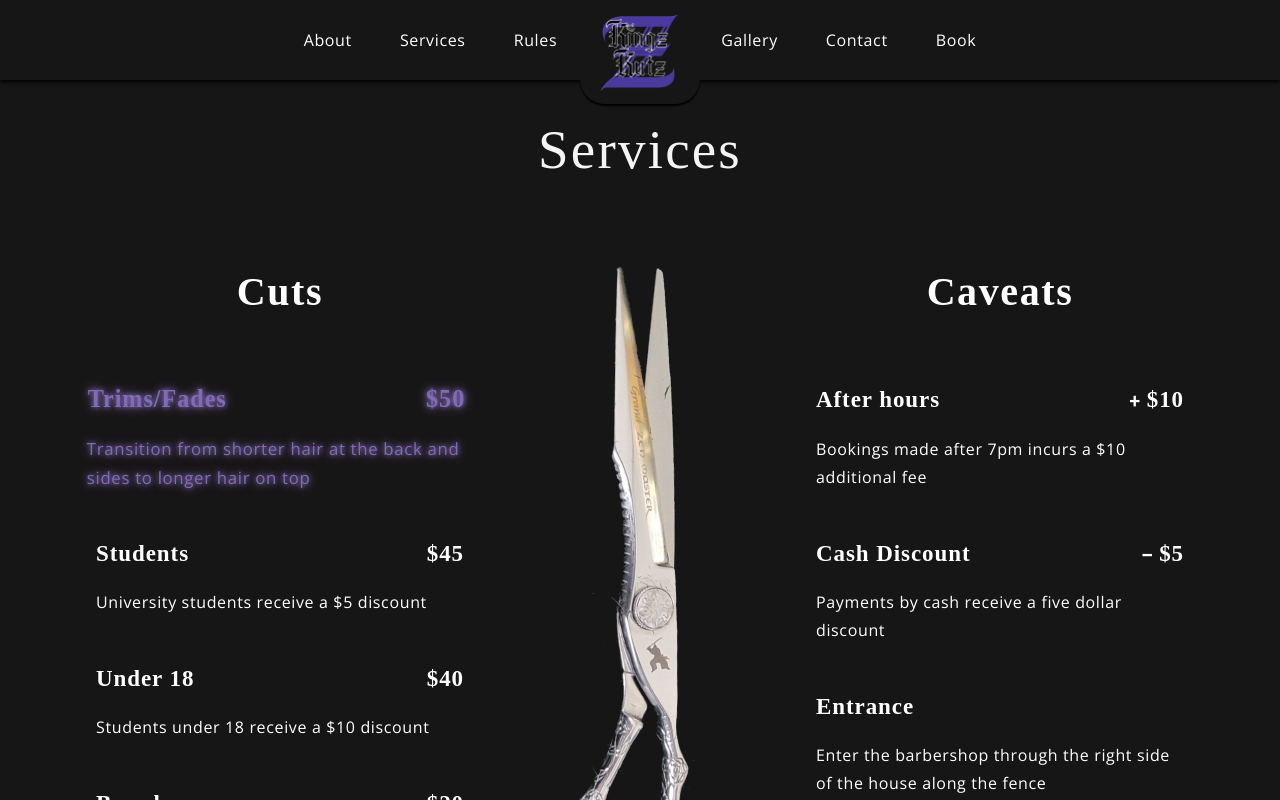
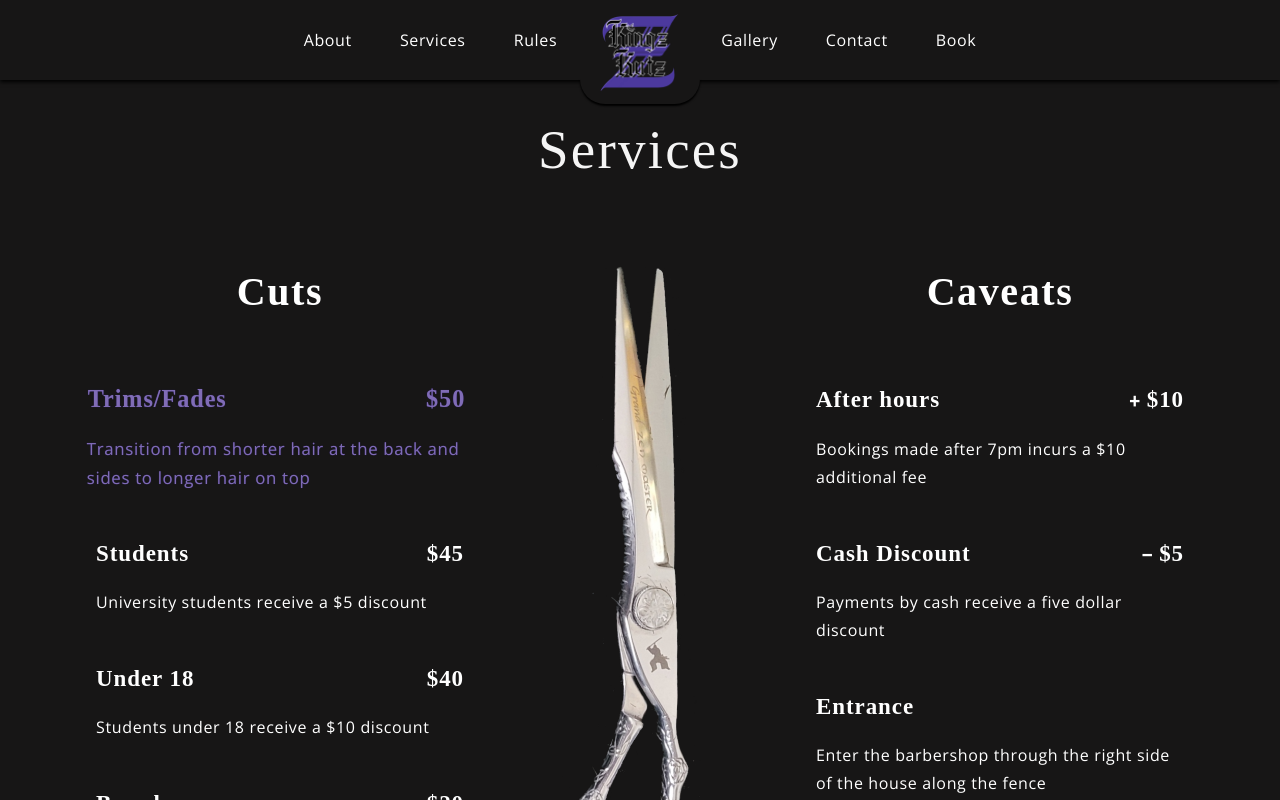
Before and after one commit to JuanTwo779/kingz-kutz-v2, a React (Create React App) app: page / in a window 1280 px wide. In both pictures the pointer is over the element "Trims/Fades". Shown: the part 1615-2415 px from the top of the page. Built offline with nearby package versions, Linux system fonts and the light colour scheme; grey boxes are pictures that could not be loaded; a web font is replaced by a local one.

Commit message:
Service item styling

```diff
--- a/src/components/ServiceItem/ServiceItem.css
+++ b/src/components/ServiceItem/ServiceItem.css
@@ -16,7 +16,7 @@
 .app__menuitem:hover p {
     color: var(--color-tertiary);
     transform: scale(1.05);
-    text-shadow: 0 0 5px var(--color-tertiary), 0 0 10px var(--color-tertiary);
+    text-shadow: 0 0 1px var(--color-primary);
 }
 
 .app__menuitem:hover p::after {
```
